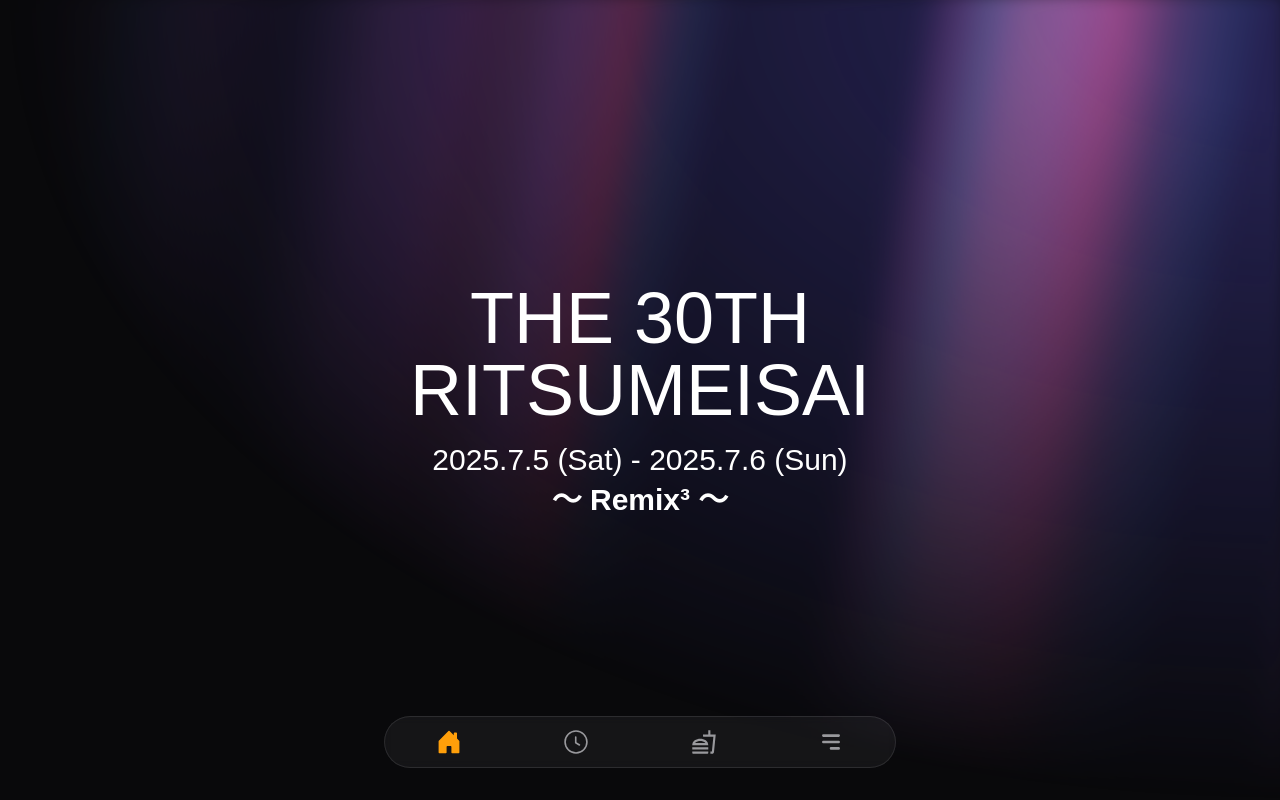
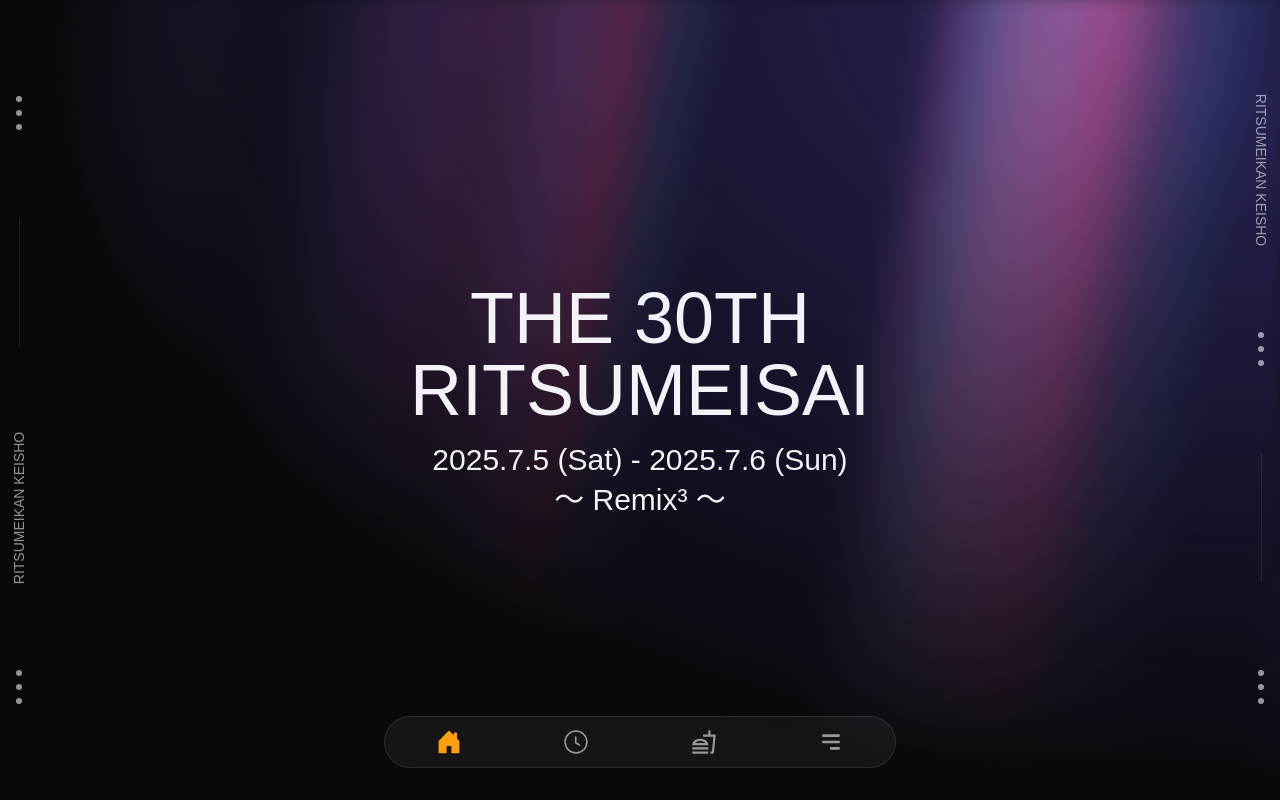
Before and after one commit to Rei2718/2025_ritsumeisai_v2.0, a Next.js app: page / in a window 1280 px wide. Built offline with nearby package versions, Linux system fonts and the light colour scheme; no server answers; a web font is replaced by a local one.

Commit message:
7.4.17.04

```diff
--- /dev/null
+++ b/app/loading.tsx
@@ -0,0 +1,10 @@
+// ローディング
+const Loading = () => {
+    return (
+      <div className="flex justify-center">
+        <div className="h-7 w-7 animate-spin rounded-full border-2 border-[var(--brand-primary)] border-t-transparent" />
+      </div>
+    )
+  }
+
+export default Loading
--- /dev/null
+++ b/app/not-found.tsx
@@ -0,0 +1,10 @@
+const NotFound = () => {
+  return (
+    <div className="text-black">
+      <div className="text-center text-5xl font-bold mb-3">404</div>
+      <div className="text-center text-xl font-bold">Not Found</div>
+    </div>
+  )
+}
+
+export default NotFound
--- a/components/food/FoodClient.tsx
+++ b/components/food/FoodClient.tsx
@@ -18,6 +18,7 @@ import {
 import { Database } from '@/database.types';
 import { cn } from "@/lib/utils";
 import { CarouselPlugin } from "./Foodcarousel";
+import Loading from "@/app/loading";
 
 type Vendor = Database["public"]["Tables"]["food_vendors"]["Row"];
 type VendorWithItems = Database["public"]["Views"]["vendor_with_items"]["Row"];
@@ -291,12 +292,7 @@ export default function FoodClient({ vendors }: FoodClientProps) {
             </h3>
 
             {loadingItems ? (
-              <div className="text-center py-8">
-                <div
-                  className="inline-block animate-spin rounded-full h-8 w-8 border-b-2"
-                  style={{ borderColor: 'var(--brand-primary)' }}
-                ></div>
-              </div>
+              <Loading />
             ) : uniqueItems.length > 0 ? (
               <div className="divide-y" style={{ borderColor: 'var(--border-subtle)' }}>
                 {uniqueItems.map((item) => (
--- a/components/timeline/TimelineEntry.tsx
+++ b/components/timeline/TimelineEntry.tsx
@@ -67,7 +67,7 @@ export const TimelineEntry: React.FC<TimelineEntryProps> = ({ item, onClick }) =
                 exit={{ scale: 0.8, transition: { duration: 0.3 } }}
                 style={{
                   backgroundColor: `var(--${pointColor})`,
-                  color: `var(--text-primary)`
+                  color: `var(--bg-primary)`
                 }}
               >
                 {item.status}
--- a/screen/Home.tsx
+++ b/screen/Home.tsx
@@ -12,10 +12,55 @@ const londrinaSolid = Londrina_Solid({
   display: 'swap',
 });
 
+// Type definitions
+type SideTypographyProps = {
+  position: 'left' | 'right';
+  text: string;
+};
+
+// Side decoration components
+const SideTypography = ({ position, text }: SideTypographyProps) => (
+  <div className={`flex flex-col justify-between items-center py-24 ${position === 'left' ? 'pl-2' : 'pr-2'} w-[30px]`}>
+    {position === 'left' && (
+      <>
+        <SideDots />
+        <VerticalLine />
+        <span className='text-sm transform -rotate-90 my-16 whitespace-nowrap' style={{ color: 'var(--text-tertiary)' }}>{text}</span>
+        <SideDots />
+      </>
+    )}
+    {position === 'right' && (
+      <>
+        <span className='text-sm transform rotate-90 my-16 whitespace-nowrap' style={{ color: 'var(--text-tertiary)' }}>{text}</span>
+        <SideDots />
+        <VerticalLine />
+        <SideDots />
+      </>
+    )}
+  </div>
+);
+
+const SideDots = () => (
+  <div className='flex flex-col items-center'>
+    <div className='h-1.5 w-1.5 rounded-full mb-2' style={{ backgroundColor: 'var(--text-tertiary)' }}></div>
+    <div className='h-1.5 w-1.5 rounded-full mb-2' style={{ backgroundColor: 'var(--text-tertiary)' }}></div>
+    <div className='h-1.5 w-1.5 rounded-full' style={{ backgroundColor: 'var(--text-tertiary)' }}></div>
+  </div>
+);
+
+const VerticalLine = () => <div className='h-32 w-[0.05rem]' style={{ backgroundColor: 'var(--border-default)' }}></div>;
+
 export default function HomeScreen() {
   return (
-    <AuroraBackground className="text-white">
-      <div className="relative z-10">
+    <AuroraBackground className="text-[var(--text-primary)]">
+      <div className="relative min-h-screen flex items-center justify-center">
+
+        {/* Side decorations */}
+        <div className='fixed top-0 left-0 w-full h-full z-20 flex justify-between pointer-events-none'>
+          <SideTypography position="left" text="RITSUMEIKAN KEISHO" />
+          <SideTypography position="right" text="RITSUMEIKAN KEISHO" />
+        </div>
+
         <section className="relative h-svh w-screen">
           <div className="absolute inset-0 flex flex-col items-center justify-center text-center z-10">
             <div className="font-londrina mb-4 px-2 text-6xl md:text-7xl lg:text-10xl">
@@ -29,7 +74,7 @@ export default function HomeScreen() {
             <div className="mb-1 text-lg sm:text-lg md:text-2xl lg:text-3xl">
               2025.7.5 (Sat) - 2025.7.6 (Sun)
             </div>
-            <div className="text-lg sm:text-lg md:text-2xl lg:text-3xl font-semibold">
+            <div className="text-lg sm:text-lg md:text-2xl lg:text-3xl">
               ～ Remix&sup3; ～
             </div>
 
```
